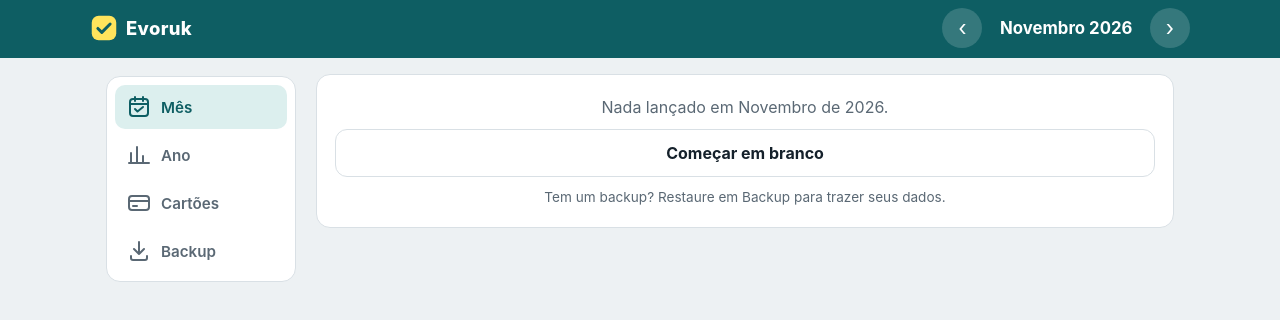
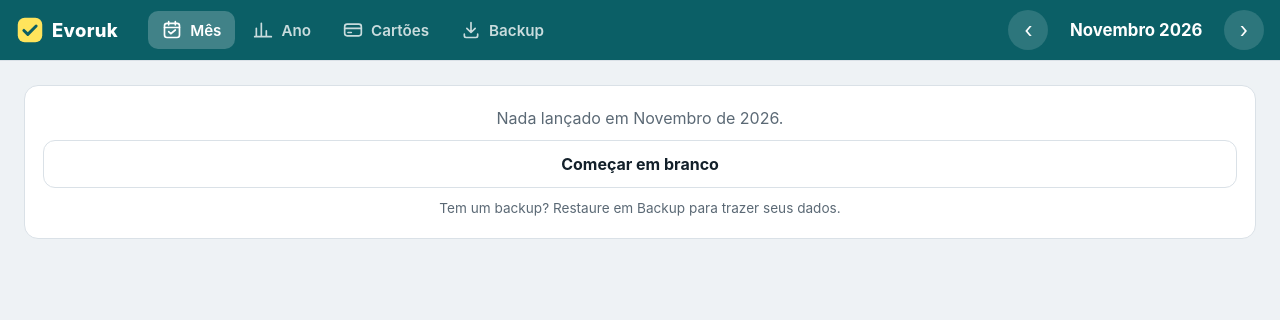
Before and after one commit to almircs/evoruk, a plain HTML site: page app/index.html in a window 1280 px wide. Drawn offline with Linux system fonts and the light colour scheme.

Commit message:
Computador: menu e período na barra do topo, tela mais larga, cores novas; aceita valores zerados
Co-Authored-By: Claude Opus 5.5 <noreply@anthropic.com>
Claude-Session: https://claude.ai/code/session_01WhGqduaKohxfguSdkQUr2T

```diff
--- a/app/index.html
+++ b/app/index.html
@@ -16,17 +16,21 @@
 <style>
 /* Evoruk — layout: barra do mês no topo, conteúdo em cartões, abas embaixo no celular e na lateral no computador */
 :root {
-  --bg: #EDF1F3;
+  --bg: #EEF2F5;
   --panel: #FFFFFF;
-  --ink: #15212B;
-  --muted: #5A6874;
-  --line: #D9E0E5;
-  --accent: #0E5E63;
+  --ink: #13202A;
+  --muted: #5B6975;
+  --line: #DAE1E7;
+  --accent: #0B5F66;
   --accent-ink: #FFFFFF;
-  --accent-soft: #DCEFEE;
-  --danger: #B93A26;
-  --pago: #FFE45C;
-  --pago-ink: #3B3000;
+  --accent-soft: #D7EEEC;
+  --topo: #0B5F66;
+  --topo-ink: #FFFFFF;
+  --topo-btn: rgba(255,255,255,.14);
+  --topo-sel: rgba(255,255,255,.22);
+  --danger: #C0392B;
+  --pago: #FFE14D;
+  --pago-ink: #3A2F00;
   --font: -apple-system, BlinkMacSystemFont, "Segoe UI", Roboto, "Helvetica Neue", Arial, sans-serif;
   --r: 14px;
   color-scheme: light;
@@ -36,13 +40,14 @@
 :root[data-pago="rosa"] { --pago: #FFC0DA; --pago-ink: #4A0F27; }
 @media (prefers-color-scheme: dark) {
   :root:not([data-theme="light"]) {
-    --bg: #0E1418; --panel: #172027; --ink: #E5ECF0; --muted: #94A3AF; --line: #27333C;
-    --accent: #4CC2B6; --accent-ink: #062523; --accent-soft: #163B3A; --danger: #FF8D78;
-    --pago: #5E5214; --pago-ink: #FFF3A6; color-scheme: dark;
+    --bg: #0A1115; --panel: #121C22; --ink: #E8EEF2; --muted: #93A3AF; --line: #223139;
+    --accent: #3CC4B4; --accent-ink: #04201E; --accent-soft: #12332F;
+    --topo: #0F1D23; --topo-ink: #E8EEF2; --topo-btn: rgba(255,255,255,.07); --topo-sel: #1C3A38;
+    --danger: #FF8A7A; --pago: #E9C93A; --pago-ink: #1C1700; color-scheme: dark;
   }
-  :root:not([data-theme="light"])[data-pago="verde"] { --pago: #1F5130; --pago-ink: #C9F7D3; }
-  :root:not([data-theme="light"])[data-pago="azul"] { --pago: #1C3F66; --pago-ink: #D3E7FF; }
-  :root:not([data-theme="light"])[data-pago="rosa"] { --pago: #5A2340; --pago-ink: #FFD6E7; }
+  :root:not([data-theme="light"])[data-pago="verde"] { --pago: #5FD07A; --pago-ink: #052410; }
+  :root:not([data-theme="light"])[data-pago="azul"] { --pago: #6CB1FF; --pago-ink: #061C33; }
+  :root:not([data-theme="light"])[data-pago="rosa"] { --pago: #FF8FBE; --pago-ink: #33061A; }
 }
 * { box-sizing: border-box; }
 html, body { margin: 0; height: 100%; }
@@ -55,8 +60,8 @@ button { cursor: pointer; -webkit-tap-highlight-color: transparent; }
 
 /* estrutura */
 .casca { min-height: 100%; display: flex; flex-direction: column; }
-.topo { position: sticky; top: 0; z-index: 10; background: var(--accent); color: var(--accent-ink); padding: calc(env(safe-area-inset-top) + 8px) 16px 10px; }
-.topo-in { max-width: 1100px; margin: 0 auto; display: flex; align-items: center; gap: 12px; }
+.topo { position: sticky; top: 0; z-index: 10; background: var(--topo); color: var(--topo-ink); border-bottom: 1px solid var(--line); padding: calc(env(safe-area-inset-top) + 8px) 16px 10px; }
+.topo-in { max-width: 1480px; margin: 0 auto; display: flex; align-items: center; gap: 12px; }
 .marca { display: flex; align-items: center; gap: 8px; font-weight: 800; font-size: 1.15rem; letter-spacing: .02em; }
 .marca svg { width: 28px; height: 28px; }
 .periodo { margin-left: auto; display: flex; align-items: center; gap: 4px; }
@@ -68,17 +73,23 @@ button { cursor: pointer; -webkit-tap-highlight-color: transparent; }
   .topo-in { gap: 10px; }
 }
 .casca { overflow-x: clip; }
-.seta { flex: none; width: 40px; height: 40px; border-radius: 50%; border: 0; background: rgba(255,255,255,.16); color: inherit; font-size: 1.35rem; line-height: 1; }
-.corpo { flex: 1; width: 100%; max-width: 1100px; margin: 0 auto; display: flex; gap: 20px; padding: 16px 16px calc(96px + env(safe-area-inset-bottom)); }
+.seta { flex: none; width: 40px; height: 40px; border-radius: 50%; border: 0; background: var(--topo-btn); color: inherit; font-size: 1.35rem; line-height: 1; }
+.corpo { flex: 1; width: 100%; max-width: 1480px; margin: 0 auto; display: flex; gap: 20px; padding: 16px 16px calc(96px + env(safe-area-inset-bottom)); }
 main { flex: 1; min-width: 0; display: flex; flex-direction: column; gap: 14px; }
 .abas { position: fixed; left: 0; right: 0; bottom: 0; z-index: 10; background: var(--panel); border-top: 1px solid var(--line); display: grid; grid-template-columns: repeat(4, 1fr); padding: 4px 4px calc(4px + env(safe-area-inset-bottom)); }
 .abas button { border: 0; background: none; display: flex; flex-direction: column; align-items: center; gap: 2px; padding: 6px 0; font-size: .72rem; font-weight: 600; color: var(--muted); border-radius: 10px; }
 .abas button svg { width: 24px; height: 24px; }
 .abas button[aria-current="page"] { color: var(--accent); background: var(--accent-soft); }
 @media (min-width: 900px) {
-  .abas { position: sticky; top: 76px; align-self: flex-start; flex-direction: column; display: flex; width: 190px; border: 1px solid var(--line); border-radius: var(--r); padding: 8px; gap: 4px; }
-  .abas button { flex-direction: row; gap: 10px; padding: 10px 12px; font-size: .95rem; justify-content: flex-start; }
-  .corpo { padding-bottom: 32px; }
+  .topo { padding-top: 10px; padding-bottom: 10px; }
+  .topo-in { gap: 18px; }
+  .abas { position: static; display: flex; gap: 4px; background: none; border: 0; padding: 0; margin-left: 12px; }
+  .abas button { flex-direction: row; gap: 8px; padding: 9px 14px; font-size: .95rem; color: var(--topo-ink); opacity: .78; }
+  .abas button svg { width: 20px; height: 20px; }
+  .abas button:hover { opacity: 1; background: var(--topo-btn); }
+  .abas button[aria-current="page"] { opacity: 1; color: var(--topo-ink); background: var(--topo-sel); }
+  .periodo { gap: 8px; }
+  .corpo { padding: 24px 24px 40px; }
 }
 
 /* blocos */
@@ -145,7 +156,7 @@ main { flex: 1; min-width: 0; display: flex; flex-direction: column; gap: 14px;
 .mes-grid .lado .resumo { order: -1; }
 .mes-grid .lado .acoes { order: 2; }
 @media (min-width: 900px) {
-  .mes-grid { display: grid; grid-template-columns: minmax(0, 1fr) 320px; gap: 16px; align-items: start; }
+  .mes-grid { display: grid; grid-template-columns: minmax(0, 1fr) 360px; gap: 16px; align-items: start; }
   .mes-grid .lado { position: sticky; top: 76px; display: flex; flex-direction: column; gap: 14px; }
 }
 
@@ -218,6 +229,12 @@ textarea.saida { width: 100%; min-height: 120px; border: 1px solid var(--line);
         <svg viewBox="0 0 32 32" aria-hidden="true"><rect x="2" y="2" width="28" height="28" rx="8" fill="#FFE45C"/><path d="M9 16.5l4.5 4.5L23 11.5" fill="none" stroke="#0E5E63" stroke-width="3.4" stroke-linecap="round" stroke-linejoin="round"/></svg>
         <span>Evoruk</span>
       </div>
+      <nav class="abas" aria-label="Seções">
+      <button type="button" data-aba="mes"><svg viewBox="0 0 24 24" fill="none" stroke="currentColor" stroke-width="2" stroke-linecap="round" stroke-linejoin="round"><rect x="3" y="4" width="18" height="17" rx="3"/><path d="M3 9h18M8 2v4M16 2v4M8 14l2.5 2.5L16 12"/></svg>Mês</button>
+      <button type="button" data-aba="ano"><svg viewBox="0 0 24 24" fill="none" stroke="currentColor" stroke-width="2" stroke-linecap="round"><path d="M4 20V10M10 20V4M16 20v-7M22 20H2"/></svg>Ano</button>
+      <button type="button" data-aba="cartoes"><svg viewBox="0 0 24 24" fill="none" stroke="currentColor" stroke-width="2" stroke-linecap="round"><rect x="2" y="5" width="20" height="14" rx="3"/><path d="M2 10h20M6 15h4"/></svg>Cartões</button>
+      <button type="button" data-aba="backup"><svg viewBox="0 0 24 24" fill="none" stroke="currentColor" stroke-width="2" stroke-linecap="round" stroke-linejoin="round"><path d="M12 3v12M7 10l5 5 5-5M4 17v2a2 2 0 002 2h12a2 2 0 002-2v-2"/></svg>Backup</button>
+    </nav>
       <div class="periodo">
         <button type="button" class="seta" id="ant" aria-label="Anterior">‹</button>
         <h1 id="titulo">…</h1>
@@ -226,12 +243,6 @@ textarea.saida { width: 100%; min-height: 120px; border: 1px solid var(--line);
     </div>
   </header>
   <div class="corpo">
-    <nav class="abas" aria-label="Seções">
-      <button type="button" data-aba="mes"><svg viewBox="0 0 24 24" fill="none" stroke="currentColor" stroke-width="2" stroke-linecap="round" stroke-linejoin="round"><rect x="3" y="4" width="18" height="17" rx="3"/><path d="M3 9h18M8 2v4M16 2v4M8 14l2.5 2.5L16 12"/></svg>Mês</button>
-      <button type="button" data-aba="ano"><svg viewBox="0 0 24 24" fill="none" stroke="currentColor" stroke-width="2" stroke-linecap="round"><path d="M4 20V10M10 20V4M16 20v-7M22 20H2"/></svg>Ano</button>
-      <button type="button" data-aba="cartoes"><svg viewBox="0 0 24 24" fill="none" stroke="currentColor" stroke-width="2" stroke-linecap="round"><rect x="2" y="5" width="20" height="14" rx="3"/><path d="M2 10h20M6 15h4"/></svg>Cartões</button>
-      <button type="button" data-aba="backup"><svg viewBox="0 0 24 24" fill="none" stroke="currentColor" stroke-width="2" stroke-linecap="round" stroke-linejoin="round"><path d="M12 3v12M7 10l5 5 5-5M4 17v2a2 2 0 002 2h12a2 2 0 002-2v-2"/></svg>Backup</button>
-    </nav>
     <main id="tela"><p class="nota">Abrindo…</p></main>
   </div>
 </div>
@@ -340,7 +351,7 @@ function totais(d) {
 }
 function diaDe(c) { return c.cartao ? (cartao(c.cartao) || {}).dia || null : c.dia || null; }
 function atrasada(d, c) {
-  if (c.pago || !c.valor) return false;
+  if (c.pago) return false;
   const k = chave(d.ano, d.mes), kh = chave(hoje.getFullYear(), hoje.getMonth() + 1);
   if (k < kh) return true;
   if (k > kh) return false;
@@ -368,7 +379,7 @@ function telaMes() {
   const t = totais(d);
   const pct = t.total ? Math.round(t.pago / t.total * 100) : 0;
   const atrasadas = d.contas.filter((c) => atrasada(d, c));
-  const proxima = d.contas.filter((c) => !c.pago && c.valor && diaDe(c)).sort((a, b) => diaDe(a) - diaDe(b))[0];
+  const proxima = d.contas.filter((c) => !c.pago && diaDe(c)).sort((a, b) => diaDe(a) - diaDe(b))[0];
   const resumo = el('section', { class: 'card resumo', 'aria-label': 'Resumo do mês' },
     el('div', { class: 'resumo-top' },
       el('div', {}, el('div', { class: 'rotulo', text: t.falta > 0 ? 'Falta pagar' : 'Situação' }),
@@ -498,7 +509,7 @@ function formConta(d, c) {
   abreFolha(c ? (ehFatura ? 'Fatura ' + c.nome : 'Editar conta') : 'Nova conta · ' + NOMES_MES[d.mes - 1], campos, () => {
     const n = copia(d);
     let valor = null;
-    if (!temCompras) { valor = dinheiro($('fValor').value); if (!(valor >= 0)) return 'Digite o valor, por exemplo 54,46.'; }
+    if (!temCompras) { valor = dinheiro($('fValor').value); if (!(valor >= 0)) return 'Digite o valor, por exemplo 54,46 (pode ser 0).'; }
     let dia = null;
     if (!ehFatura) { const v = $('fDia').value.trim(); if (v) { dia = parseInt(v, 10); if (!(dia >= 1 && dia <= 31)) return 'O dia do vencimento vai de 1 a 31.'; } }
     if (c) {
@@ -563,7 +574,7 @@ function formCompra(d, p, cartaoId) {
   }
   abreFolha(p ? 'Editar compra' : 'Compra no cartão', campos, () => {
     const desc = $('fDesc').value.trim(); if (!desc) return 'Digite o que foi comprado.';
-    const valor = dinheiro($('fValor').value); if (!(valor > 0)) return 'Digite o valor, por exemplo 99,90.';
+    const valor = dinheiro($('fValor').value); if (!(valor >= 0)) return 'Digite o valor, por exemplo 99,90 (pode ser 0).';
     const cart = $('fCartao').value;
     const total = parseInt($('fParc').value, 10);
     if (!(total >= 1 && total <= 99)) return 'A quantidade de parcelas vai de 1 a 99.';
@@ -657,7 +668,7 @@ function telaAno() {
 }
 
 function grafico(a, tm) {
-  const W = 640, H = 220, mg = { t: 18, b: 24, l: 4, r: 4 };
+  const W = innerWidth >= 900 ? Math.min(1400, innerWidth - 80) : 640, H = 220, mg = { t: 18, b: 24, l: 4, r: 4 };
   const max = Math.max(...tm.map((t) => t.total), 1);
   const bw = (W - mg.l - mg.r) / 12;
   const y = (v) => H - mg.b - (v / max) * (H - mg.t - mg.b);
@@ -696,7 +707,7 @@ function planilhaAno(a, meses) {
   const kh = chave(hoje.getFullYear(), hoje.getMonth() + 1);
   const linhaTab = (l) => el('tr', {}, el('td', { class: 'fixa', title: l.nome, text: l.nome }),
     ...l.cel.map((c, i) => {
-      if (!c || !c.valor) return el('td', { text: '' });
+      if (!c) return el('td', { text: '' });
       const atr = !c.pago && chave(a, i + 1) < kh;
       return el('td', { class: 'num clica ' + (c.pago ? 'p' : atr ? 'a' : ''), title: NOMES_MES[i] + (c.pago ? ' · pago' : ' · a pagar'), text: brl0.format(c.valor), onclick: () => { ui.mes = i + 1; ui.aba = 'mes'; desenha(); scrollTo(0, 0); } });
     }),
--- a/desktop/package.json
+++ b/desktop/package.json
@@ -1,7 +1,7 @@
 {
   "name": "evoruk",
   "productName": "Evoruk",
-  "version": "1.1.1",
+  "version": "1.2.0",
   "description": "Controle mensal das contas da casa",
   "author": "Carlos Almir",
   "license": "UNLICENSED",
```
